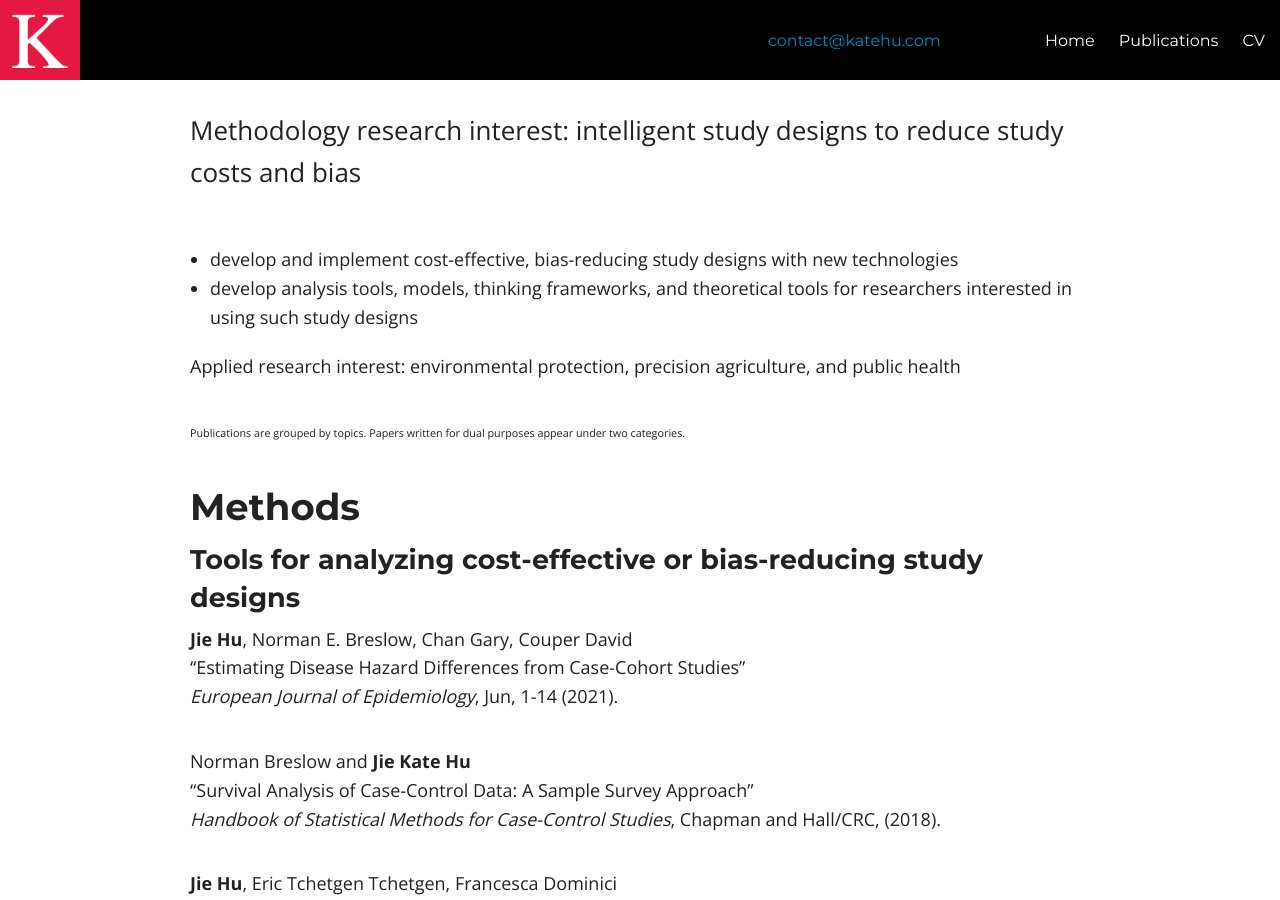
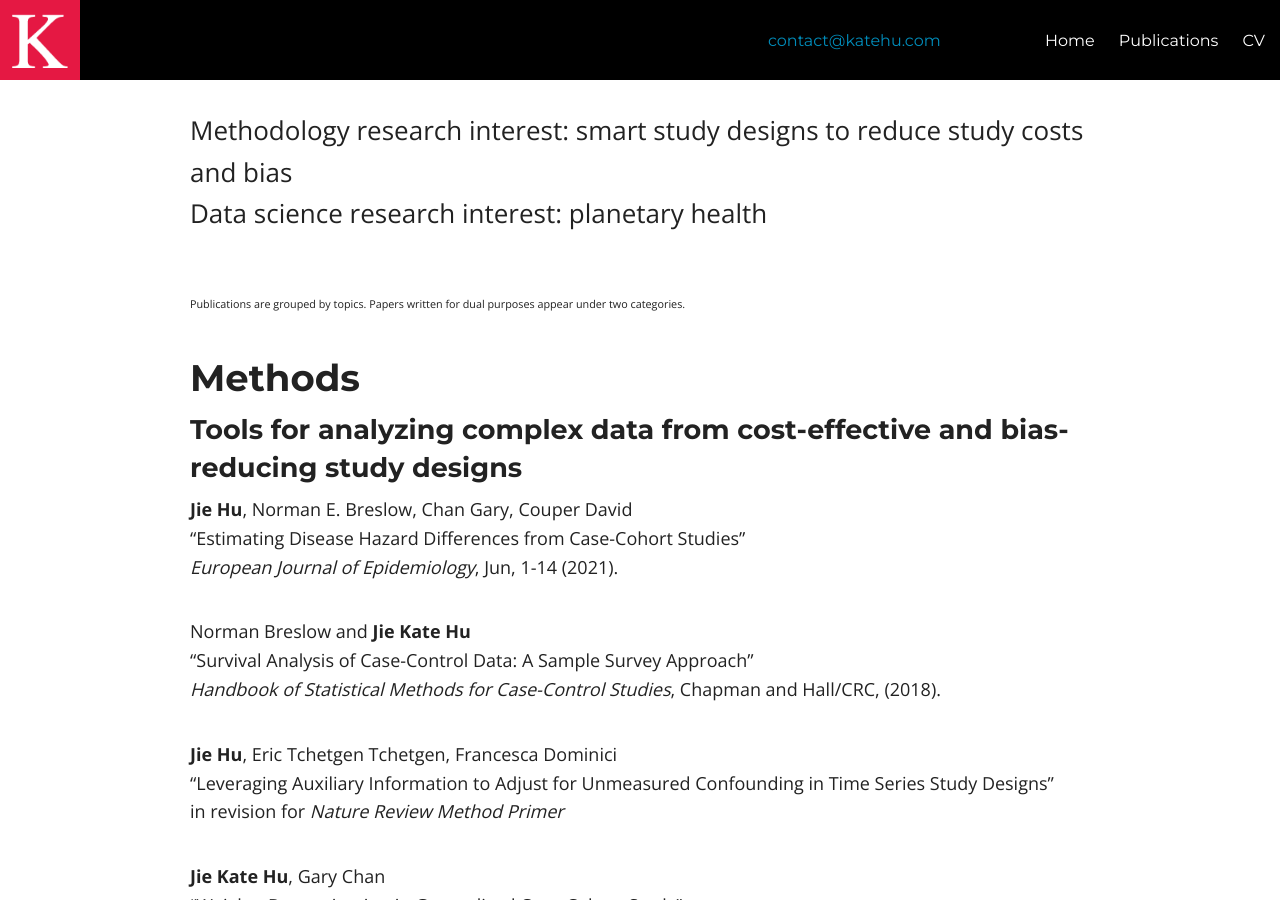
Before and after one commit to katehu/katehu.github.io, a Jekyll site: the page built from publications.md, in a window 1280 px wide and 900 px high. Built offline with Jekyll 4.4.1, drawn with Linux system fonts in a browser that asks for light colours; nearby versions of some CDN libraries.

Commit message:
Update publications.md

```diff
--- a/publications.md
+++ b/publications.md
@@ -3,18 +3,16 @@ layout: page-home
 permalink: /publications/index.html
 title: Publications
 ---
-Methodology research interest: intelligent study designs to reduce study costs and bias
-- develop and implement cost-effective, bias-reducing study designs with new technologies
-- develop analysis tools, models, thinking frameworks, and theoretical tools for researchers interested in using such study designs
 
-Applied research interest: environmental protection, precision agriculture, and public health<br>
+Methodology research interest: smart study designs to reduce study costs and bias<br>
+Data science research interest: planetary health <br>
 
 <small> Publications are grouped by topics. Papers written for dual purposes appear under two categories.<small>
 
 
 ## Methods
 
-### Tools for analyzing cost-effective or bias-reducing study designs
+### Tools for analyzing complex data from cost-effective and bias-reducing study designs
 
 
 **Jie Hu**, Norman E. Breslow, Chan Gary, Couper David<br/>
```
